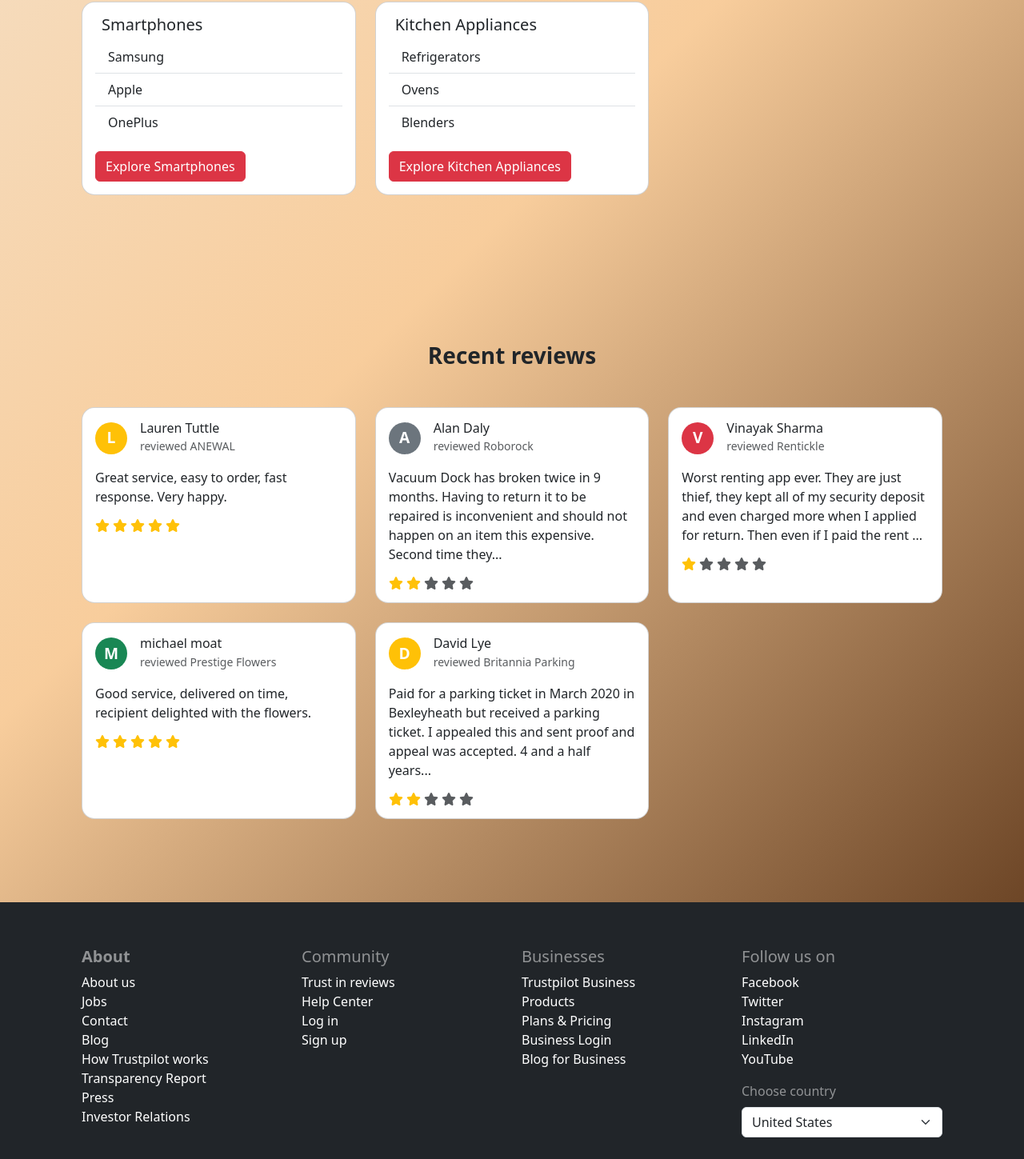
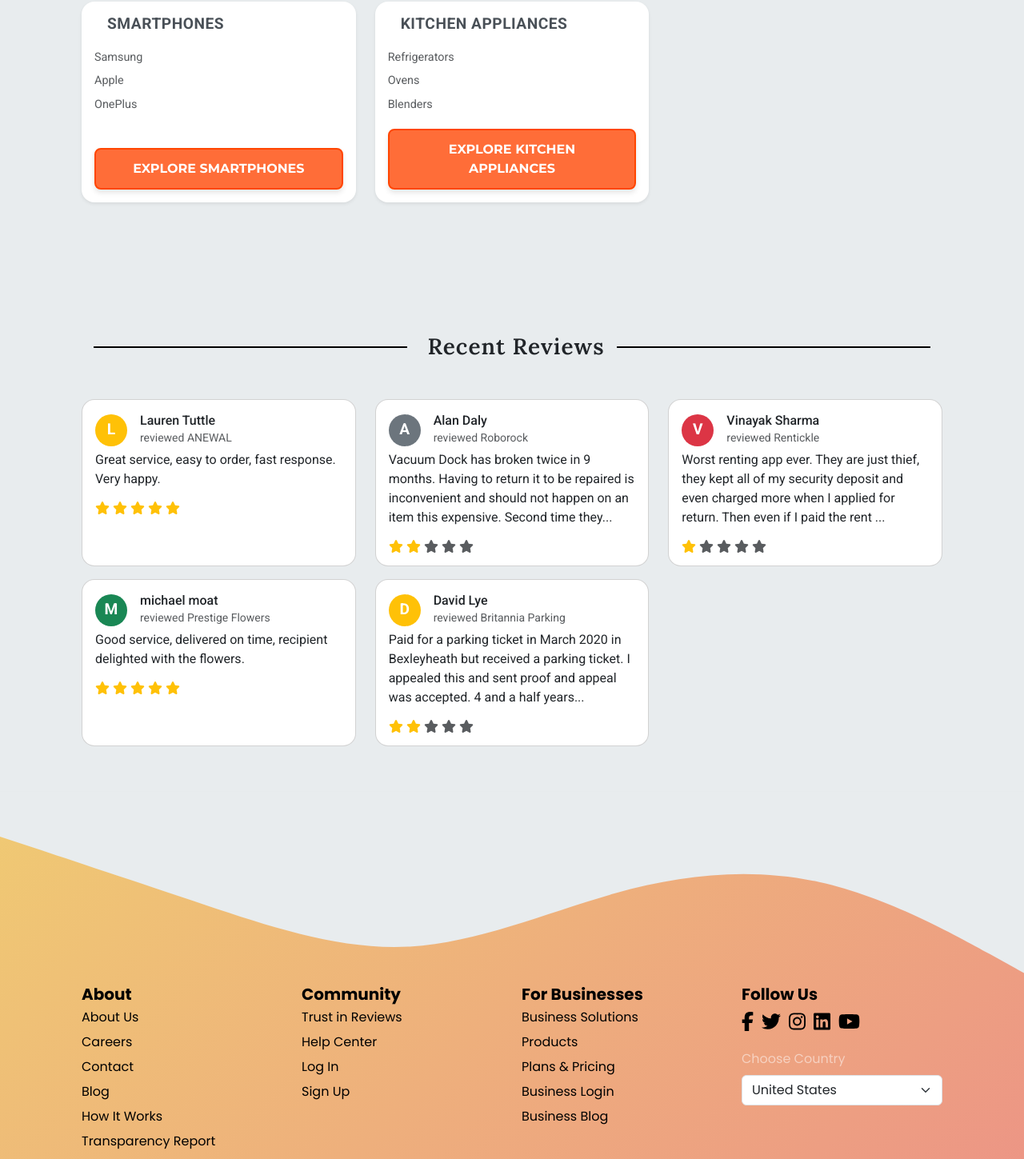
Before and after one commit to saraabdelrhman/wallet-market-master, a React (Create React App) app: page / in a window 1280 px wide. Shown: the part 1064-2513 px from the top of the page at 80% size. Built offline with nearby package versions, Linux system fonts and the light colour scheme.

Commit message:
change the bg and buttons

```diff
--- a/package.json
+++ b/package.json
@@ -4,6 +4,7 @@
   "private": true,
   "dependencies": {
     "@fortawesome/fontawesome-svg-core": "^6.6.0",
+    "@fortawesome/free-brands-svg-icons": "^6.6.0",
     "@fortawesome/free-solid-svg-icons": "^6.6.0",
     "@fortawesome/react-fontawesome": "^0.2.2",
     "@testing-library/jest-dom": "^5.17.0",
--- a/public/index.html
+++ b/public/index.html
@@ -4,11 +4,14 @@
     <meta charset="utf-8" />
     <link rel="icon" href="%PUBLIC_URL%/favicon.ico" />
     <meta name="viewport" content="width=device-width, initial-scale=1" />
-    <meta name="theme-color" content="#000000" />
+    <meta name="theme-color" content="#000000" /><link href="https://fonts.googleapis.com/css2?family=Lora:wght@600&family=Poppins:wght@600&display=swap" rel="stylesheet">
+
     <meta
       name="description"
       content="Web site created using create-react-app"
     />
+    <link href="https://fonts.googleapis.com/css2?family=Montserrat:wght@600;700&family=Roboto:wght@400;500;700&display=swap" rel="stylesheet">
+
     <link rel="apple-touch-icon" href="%PUBLIC_URL%/logo192.png" />
     <!--
       manifest.json provides metadata used when your web app is installed on a
--- /dev/null
+++ b/src/components/Content.css
@@ -0,0 +1,115 @@
+body {
+    font-family: 'Roboto', sans-serif;
+    background-color: #e8ecee;
+    color: #343a40;
+  }
+
+  h3 {
+    font-family: 'Lora', serif;
+    font-weight: 600;
+    letter-spacing: 1px;
+    color: #212529;
+    display: flex;
+    align-items: center;
+    justify-content: center;
+  }
+
+  h3 .icon {
+    font-size: 1.5rem;
+    margin-right: 10px;
+    color: #ff4500; /* Color to match the buttons or another accent color */
+  }
+
+
+  .card-title {
+    font-family: 'Roboto', sans-serif;
+    text-transform: uppercase;
+    font-weight: 700;
+    font-size: 1.2rem;
+    letter-spacing: 0.5px;
+    color: #495057;
+  }
+
+  .list-group-item {
+    font-family: 'Roboto', sans-serif;
+    font-weight: 400;
+    font-size: 0.9rem;
+    color: #6c757d;
+    border: none;
+    padding-left: 0;
+  }
+
+  .btn-outline-primary {
+    font-family: 'Montserrat', sans-serif;
+    font-weight: 600;
+    font-size: 1rem;
+    transition: background-color 0.3s, color 0.3s;
+  }
+
+  .btn-outline-primary:hover {
+    background-color: #007bff;
+    color: #fff;
+  }
+  .card {
+    transition: box-shadow 0.3s ease, transform 0.2s ease;
+  }
+
+  .card:hover {
+    box-shadow: 0 10px 30px rgba(130, 129, 129, 0.473), /* Top shadow */
+                0 20px 40px rgb(185, 184, 184); /* Bottom shadow */
+    transform: translateY(-4px); /* Lift the card slightly to enhance the 3D effect */
+    cursor: pointer;
+  }
+
+
+  .btn-custom {
+    font-family: 'Montserrat', sans-serif;
+    font-weight: 700;
+    font-size: 1rem;
+    text-transform: uppercase;
+    background-color: #ff4400c7; /* Bold, standout color */
+    color: #fff;
+    border: 2px solid #ff4500;
+    padding: 0.75rem 1.5rem;
+    border-radius: 8px; /* Slightly rounded edges */
+    transition: all 0.3s ease;
+    box-shadow: 0 4px 6px rgba(0, 0, 0, 0.1);
+  }
+
+  .btn-custom:hover {
+    background-color: #fff;
+    color: #ff4500;
+    border: 2px solid #ff4500;
+    box-shadow: 0 6px 8px rgba(0, 0, 0, 0.15);
+    transform: translateY(-2px); /* Slightly lift on hover */
+  }
+
+  .btn-custom:active {
+    background-color: #c03c00;
+    color: #fff;
+    box-shadow: 0 2px 4px rgba(0, 0, 0, 0.1);
+    transform: translateY(1px); /* Press down effect */
+  }
+
+
+  h3.text-center {
+    position: relative;
+    display: flex; /* Use flexbox to center content */
+    align-items: center; /* Center vertically */
+    justify-content: center; /* Center horizontally */
+    margin-top: 5rem;
+    margin-bottom: 5rem;
+  }
+
+  h3.text-center::before,
+  h3.text-center::after {
+    content: "";
+    flex-grow: 1; /* Allow the lines to grow and fill available space */
+    height: 2px; /* Thickness of the line */
+    background-color: #000; /* Color of the line */
+    margin: 0 15px; /* Space between the text and lines */
+  }
+
+  .icon {
+    margin-right: 10px; /* Optional: Add some space between the icon and the text */
+  }
--- a/src/components/Content.jsx
+++ b/src/components/Content.jsx
@@ -1,45 +1,52 @@
 import React from 'react';
 import 'bootstrap/dist/css/bootstrap.min.css';
 import { Link } from 'react-router-dom';
+import './Content.css';  // Import the custom CSS file
 
 const categories = [
   {
     title: "Smartphones",
     icon: "fas fa-mobile-alt",
     subcategories: ["Samsung", "Apple", "OnePlus"],
-    link: "/smartphones"  // This should match the route in App.js
+    link: "/smartphones"
   },
   {
     title: "Kitchen Appliances",
     icon: "fas fa-blender",
     subcategories: ["Refrigerators", "Ovens", "Blenders"],
-    link: "/kitchen"  // This should match the route in App.js
+    link: "/kitchen"
   },
 ];
 
 const Content = () => {
   return (
-    <div className='container mt-5 mb-5' style={{ cursor: 'pointer' }}>
-      <h3 className='fw-bold text-center mb-5 mt-5 '>Explore Categories</h3>
-      <div className='row'>
+    <div className="container mt-5 mb-5">
+     <h3 className="fw-bold text-center mb-5 mt-5">
+  <i className="fas fa-th icon"></i> {/* Using grid icon */}
+  Explore Categories
+</h3>
+
+      <div className="row">
         {categories.map((category, index) => (
-          <div key={index} className="col-md-4 mb-4">
-            <div className="card h-100 rounded-4">
-              <div className="card-body">
-                <h5 className="card-title">
-                  <i className={category.icon + " me-2 text-warning"}></i>
-                  {category.title}
-                </h5>
-                <ul className="list-group list-group-flush">
+          <div key={index} className="col-md-6 col-lg-4 mb-1">
+            <div className="card h-100 shadow-sm border-0 rounded-4 hover-shadow">
+              <div className="card-body d-flex flex-column">
+                <div className="d-flex align-items-center mb-3">
+                  <i className={`${category.icon} me-3 text-primary fs-2`}></i>
+                  <h5 className="card-title mb-0 text-uppercase">{category.title}</h5>
+                </div>
+                <ul className="list-group list-group-flush mb-3">
                   {category.subcategories.map((subcategory, subindex) => (
-                    <li key={subindex} className="list-group-item">
-                      <p className="text-dark mb-0">{subcategory}</p>
+                    <li key={subindex} className="list-group-item border-0 px-0 py-1">
+                      <span className="text-muted">{subcategory}</span>
                     </li>
                   ))}
                 </ul>
-                <Link to={category.link} className="btn btn-danger mt-3">
-                  Explore {category.title}
-                </Link>
+                <div className="mt-auto">
+                  <Link to={category.link} className="btn btn-custom w-100">
+                    Explore {category.title}
+                  </Link>
+                </div>
               </div>
             </div>
           </div>
--- /dev/null
+++ b/src/components/Footer.css
@@ -0,0 +1,120 @@
+@import url('https://fonts.googleapis.com/css2?family=Poppins:wght@400;600;700&display=swap');
+
+.footer {
+  background: linear-gradient(135deg, #f5af1993, #f1271177); /* Gradient background matching your provided design */
+  color: #333;
+  padding-top: 60px;
+  padding-bottom: 40px;
+  font-family: 'Poppins', sans-serif;
+  position: relative;
+}
+
+.footer-wave {
+  position: absolute;
+  top: -40px;
+  left: 0;
+  width: 100%;
+  height: auto; /* Ensure it maintains the aspect ratio */
+  overflow: hidden;
+  line-height: 0;
+}
+
+.footer-wave svg {
+  position: relative;
+  display: block;
+  width: 100%; /* Ensure it fills the container's width */
+  height: auto; /* Maintain aspect ratio */
+  transform: scaleY(-1); /* Flip the wave vertically */
+}
+
+.footer h5 {
+  margin-top: 110px;
+  font-weight: 700;
+  margin-bottom:5px;
+  color: #000;
+}
+
+.footer ul {
+  list-style: none;
+  padding: 0;
+}
+
+.footer ul li {
+  margin-bottom: 7px;
+}
+
+.footer ul li a {
+  color: #000;
+  text-decoration: none;
+  transition: color 0.3s;
+}
+
+.footer ul li a:hover {
+  color: #555;
+}
+
+.footer .social-icons a {
+  font-size: 1.5rem;
+  margin-right: 10px;
+  color: #000;
+  transition: color 0.3s;
+  cursor: pointer;
+}
+
+.footer .social-icons a:hover {
+  color: #555;
+}
+
+.footer .newsletter-signup {
+  display: flex;
+  margin-top: 10px;
+}
+
+.footer .newsletter-signup input {
+  flex: 1;
+  padding: 10px;
+  border: 1px solid #ccc;
+  border-radius: 5px 0 0 5px;
+}
+
+.footer .newsletter-signup button {
+  border-radius: 0 5px 5px 0;
+  padding: 10px 20px;
+  border: 1px solid #ccc;
+  background-color: #000;
+  color: #fff;
+  transition: background-color 0.3s;
+}
+
+.footer .newsletter-signup button:hover {
+  background-color: #333;
+}
+
+.footer .legal-links {
+  margin-top: 20px;
+}
+
+.footer .legal-links a {
+  margin: 0 10px;
+  color: #000;
+  text-decoration: none;
+  font-size: 0.9rem;
+}
+
+.footer .legal-links a:hover {
+  color: #555;
+}
+
+.footer p {
+  color: #333;
+}
+
+@media (max-width: 767px) {
+  .footer-wave {
+    display: none; /* Hide the wave on screens smaller than 767px */
+  }
+
+.footer h5 {
+    margin-top: 10px;
+}
+}
--- a/src/components/Footer.js
+++ b/src/components/Footer.js
@@ -1,56 +1,73 @@
 import React from 'react';
+import { Link } from 'react-router-dom'; // Import Link from react-router-dom
+import { FontAwesomeIcon } from '@fortawesome/react-fontawesome';
+import { faFacebookF, faTwitter, faInstagram, faLinkedin, faYoutube } from '@fortawesome/free-brands-svg-icons';
 import 'bootstrap/dist/css/bootstrap.min.css';
+import './Footer.css'; // Import the custom CSS file
 
 export default function Footer() {
   const currentYear = new Date().getFullYear();
 
   return (
-    <footer className="bg-dark text-white py-4">
+    <footer className="footer">
+      <div className="footer-wave">
+        <svg viewBox="0 0 1440 320" transform="scale(1, -1)">
+          <path fill="#e8ecee" fillOpacity="1"
+          d="M0,256L48,240C96,224,192,192,288,160C384,128,480,96,576,101.3C672,107,768,149,864,176C960,203,1056,213,
+          1152,192C1248,171,1344,117,1392,90.7L1440,64L1440,320L1392,320C1344,320,1248,320,1152,320C1056,320,960,320
+          ,864,320C768,320,672,320,576,320C480,320,384,320,288,320C192,320,96,320,48,320L0,320Z">
+          </path>
+        </svg>
+      </div>
       <div className="container">
         <div className="row">
-          <div className="col-md-3">
-            <h5 className="text-white-50" style={{fontWeight:'900'}}>About</h5>
-            <ul className="list-unstyled">
-              <li><a href="#" className="text-white text-decoration-none">About us</a></li>
-              <li><a href="#" className="text-white text-decoration-none">Jobs</a></li>
-              <li><a href="#" className="text-white text-decoration-none">Contact</a></li>
-              <li><a href="#" className="text-white text-decoration-none">Blog</a></li>
-              <li><a href="#" className="text-white text-decoration-none">How Trustpilot works</a></li>
-              <li><a href="#" className="text-white text-decoration-none">Transparency Report</a></li>
-              <li><a href="#" className="text-white text-decoration-none">Press</a></li>
-              <li><a href="#" className="text-white text-decoration-none">Investor Relations</a></li>
+          {/* About Section */}
+          <div className="col-md-3 col-sm-6 mb-4">
+            <h5>About</h5>
+            <ul>
+              <li><Link to="/about-us">About Us</Link></li>
+              <li><Link to="/jobs">Careers</Link></li>
+              <li><Link to="/contact">Contact</Link></li>
+              <li><Link to="/blog">Blog</Link></li>
+              <li><Link to="/how-it-works">How It Works</Link></li>
+              <li><Link to="/transparency-report">Transparency Report</Link></li>
+              <li><Link to="/press">Press</Link></li>
+              <li><Link to="/investor-relations">Investor Relations</Link></li>
             </ul>
           </div>
-          <div className="col-md-3">
-            <h5 className="text-white-50">Community</h5>
-            <ul className="list-unstyled">
-              <li><a href="#" className="text-white text-decoration-none">Trust in reviews</a></li>
-              <li><a href="#" className="text-white text-decoration-none">Help Center</a></li>
-              <li><a href="#" className="text-white text-decoration-none">Log in</a></li>
-              <li><a href="#" className="text-white text-decoration-none">Sign up</a></li>
+          {/* Community Section */}
+          <div className="col-md-3 col-sm-6 mb-4">
+            <h5>Community</h5>
+            <ul>
+              <li><Link to="/trust-reviews">Trust in Reviews</Link></li>
+              <li><Link to="/help-center">Help Center</Link></li>
+              <li><Link to="/login">Log In</Link></li>
+              <li><Link to="/signup">Sign Up</Link></li>
             </ul>
           </div>
-          <div className="col-md-3">
-            <h5 className="text-white-50">Businesses</h5>
-            <ul className="list-unstyled">
-              <li><a href="#" className="text-white text-decoration-none">Trustpilot Business</a></li>
-              <li><a href="#" className="text-white text-decoration-none">Products</a></li>
-              <li><a href="#" className="text-white text-decoration-none">Plans & Pricing</a></li>
-              <li><a href="#" className="text-white text-decoration-none">Business Login</a></li>
-              <li><a href="#" className="text-white text-decoration-none">Blog for Business</a></li>
+          {/* Businesses Section */}
+          <div className="col-md-3 col-sm-6 mb-4">
+            <h5>For Businesses</h5>
+            <ul>
+              <li><Link to="/business">Business Solutions</Link></li>
+              <li><Link to="/products">Products</Link></li>
+              <li><Link to="/pricing">Plans & Pricing</Link></li>
+              <li><Link to="/business-login">Business Login</Link></li>
+              <li><Link to="/business-blog">Business Blog</Link></li>
             </ul>
           </div>
-          <div className="col-md-3">
-            <h5 className="text-white-50">Follow us on</h5>
-            <ul className="list-unstyled">
-              <li><a href="#" className="text-white text-decoration-none">Facebook</a></li>
-              <li><a href="#" className="text-white text-decoration-none">Twitter</a></li>
-              <li><a href="#" className="text-white text-decoration-none">Instagram</a></li>
-              <li><a href="#" className="text-white text-decoration-none">LinkedIn</a></li>
-              <li><a href="#" className="text-white text-decoration-none">YouTube</a></li>
-            </ul>
+          {/* Follow Us Section - Icons Only */}
+          <div className="col-md-3 col-sm-6 mb-4">
+            <h5>Follow Us</h5>
+            <div className="social-icons">
+              <Link to="#"><FontAwesomeIcon icon={faFacebookF} /></Link>
+              <Link to="#"><FontAwesomeIcon icon={faTwitter} /></Link>
+              <Link to="#"><FontAwesomeIcon icon={faInstagram} /></Link>
+              <Link to="#"><FontAwesomeIcon icon={faLinkedin} /></Link>
+              <Link to="#"><FontAwesomeIcon icon={faYoutube} /></Link>
+            </div>
             <div className="mt-3">
-              <label htmlFor="country-select" className="form-label text-white-50">Choose country</label>
+              <label htmlFor="country-select" className="form-label text-white-50">Choose Country</label>
               <select id="country-select" className="form-select">
                 <option>United States</option>
                 <option>Germany</option>
@@ -59,18 +76,10 @@
             </div>
           </div>
         </div>
-        <div className="row mt-4">
-          <div className="col text-center">
-            <ul className="list-inline">
-              <li className="list-inline-item"><a href="#" className="text-white text-decoration-none">Legal</a></li>
-              <li className="list-inline-item"><a href="#" className="text-white text-decoration-none">Privacy Policy</a></li>
-              <li className="list-inline-item"><a href="#" className="text-white text-decoration-none">Terms & Conditions</a></li>
-              <li className="list-inline-item"><a href="#" className="text-white text-decoration-none">Guidelines for Reviewers</a></li>
-              <li className="list-inline-item"><a href="#" className="text-white text-decoration-none">System status</a></li>
-              <li className="list-inline-item"><a href="#" className="text-white text-decoration-none">Cookie preferences</a></li>
-              <li className="list-inline-item"><a href="#" className="text-white text-decoration-none">Modern Slavery Statement</a></li>
-            </ul>
-            <p className="text-white-50 mt-3">&copy; {currentYear} Wallyt. All rights reserved.</p>
+        {/* Legal Section */}
+        <div className="row mt-2">
+          <div className="col text-center mb-0 pb-0">
+            <p className="mb-0">&copy; {currentYear} Wallyt. All rights reserved.</p>
           </div>
         </div>
       </div>
--- a/src/components/Profile.css
+++ b/src/components/Profile.css
@@ -17,5 +17,5 @@
   }
   body{
 
-  background: linear-gradient(135deg, #f3ebdf, #f3aa5796, #431d03);
+  background: white
   }
--- /dev/null
+++ b/src/components/Reviews.css
@@ -0,0 +1,21 @@
+h3.text-center {
+    position: relative;
+    display: flex; /* Use flexbox to center content */
+    align-items: center; /* Center vertically */
+    justify-content: center; /* Center horizontally */
+    margin-top: 5rem;
+    margin-bottom: 5rem;
+  }
+
+  h3.text-center::before,
+  h3.text-center::after {
+    content: "";
+    flex-grow: 1; /* Allow the lines to grow and fill available space */
+    height: 2px; /* Thickness of the line */
+    background-color: #000; /* Color of the line */
+    margin: 0 15px; /* Space between the text and lines */
+  }
+
+  .icon {
+    margin-right: 10px; /* Optional: Add some space between the icon and the text */
+  }
--- a/src/components/Reviews.js
+++ b/src/components/Reviews.js
@@ -2,6 +2,8 @@
 import 'bootstrap/dist/css/bootstrap.min.css';
 import { FontAwesomeIcon } from '@fortawesome/react-fontawesome';
 import { faStar } from '@fortawesome/free-solid-svg-icons';
+
+import './Reviews.css';  // Import the custom CSS file
 
 const reviews = [
   {
@@ -49,15 +51,16 @@
 const Reviews = () => {
   return (
     <div className="container mt-5 mb-5">
-      <div className="text-center mb-4 mt-5">
-        <h3 className="fw-bold mb-5">Recent reviews</h3>
-      </div>
+      <h3 className="fw-bold text-center mb-5 mt-5">
+  <i className="fas fa-th icon"></i> {/* Using grid icon */}
+  Recent Reviews
+</h3>
       <div className="row">
         {reviews.map((review, index) => (
-          <div key={index} className="col-md-4 mb-4">
+          <div key={index} className="col-md-4 mb-3">
             <div className="card h-100 rounded-4">
               <div className="card-body">
-                <div className="d-flex align-items-center mb-3">
+                <div className="d-flex align-items-center mb-1">
                   <div className={`${review.color} text-white me-3`} style={{
                     width: '40px',
                     height: '40px',
--- a/src/components/Smartphones.js
+++ b/src/components/Smartphones.js
@@ -34,7 +34,7 @@
   }
 
   return (
-    <div className="container-fluid" style={{  background: 'linear-gradient(135deg, #f3ebdf, #f3aa5796, #431d03)' }}>
+    <div className="container-fluid" style={{  background: '' }}>
       <div className="container" style={{ backgroundColor: 'transparent' }}>
         <h2 className="fw-bold pb-3">Smartphones</h2>
         <div className="row" style={{ backgroundColor: 'transparent' }}>
--- a/src/components/Smartphonesdetails.js
+++ b/src/components/Smartphonesdetails.js
@@ -35,7 +35,7 @@
   }
 
   return (
-    <div className="container-fluid" style={{background: 'linear-gradient(135deg, #f3ebdf, #f3aa5796, #431d03)' }}>
+    <div className="container-fluid" style={{background: '' }}>
       <div className="container" style={{ backgroundColor: 'transparent' }}>
         <h2 className="fw-bold pb-3">{smartphone.title}</h2>
         <div className="row" style={{ backgroundColor: 'transparent' }}>
```
Also changed, not shown: 1 other file (tests, documents, lock files or other folders).
